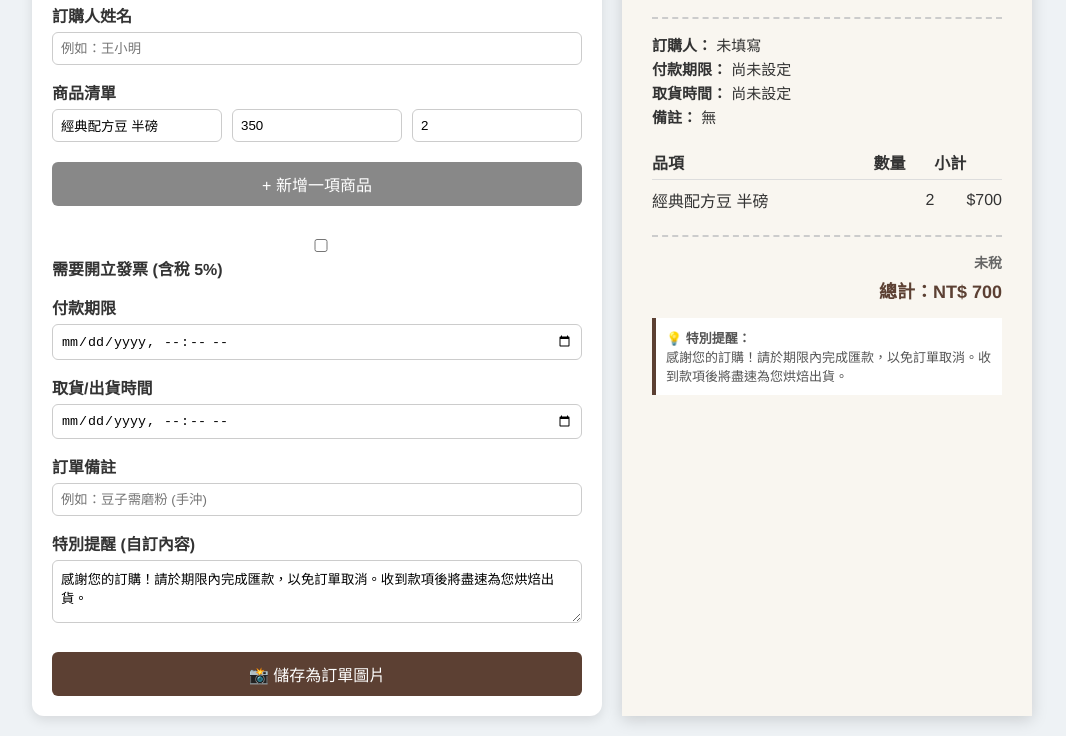
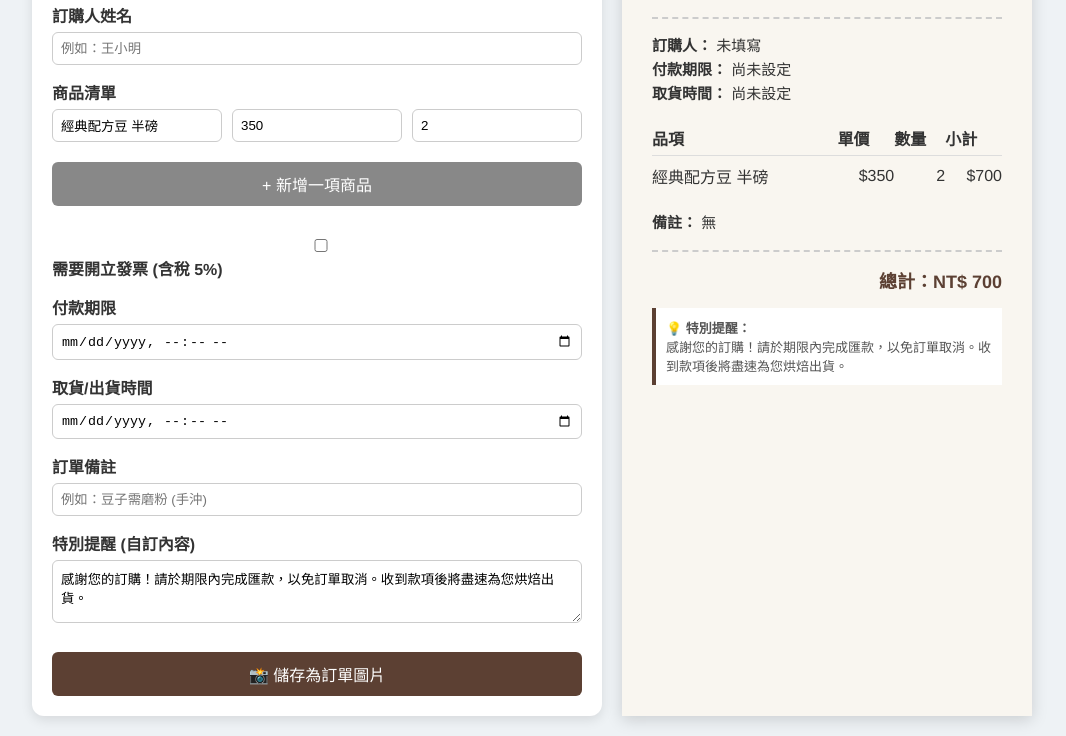
Before and after one commit to joan3488hif/cat-coffee-order, a plain HTML site: page index.html in a window 1280 px wide. Shown: the part 101-837 px from the top of the page, without its empty margins (108-1174 px from the left). Drawn offline with nearby package versions, Linux system fonts and the light colour scheme.

Commit message:
Update index.html

```diff
--- a/index.html
+++ b/index.html
@@ -133,14 +133,14 @@
     <div class="receipt-section">
       <strong>訂購人：</strong> <span id="prev-name">王小明</span><br>
       <strong>付款期限：</strong> <span id="prev-pay-time">尚未設定</span><br>
-      <strong>取貨時間：</strong> <span id="prev-pickup-time">尚未設定</span><br>
-      <strong>備註：</strong> <span id="prev-notes">無</span>
+      <strong>取貨時間：</strong> <span id="prev-pickup-time">尚未設定</span>
     </div>
 
     <table class="receipt-table">
       <thead>
         <tr>
           <th>品項</th>
+          <th class="text-right">單價</th>
           <th class="text-right">數量</th>
           <th class="text-right">小計</th>
         </tr>
@@ -149,8 +149,12 @@
         </tbody>
     </table>
 
+    <div class="receipt-section" style="margin-bottom: 15px;">
+      <strong>備註：</strong> <span id="prev-notes">無</span>
+    </div>
+
     <div class="total-section">
-      <div style="font-size: 14px; color: #666; margin-bottom: 5px;" id="prev-tax-info">未稅</div>
+      <div style="font-size: 14px; color: #666; margin-bottom: 5px; display: none;" id="prev-tax-info">含稅 (5%)</div>
       總計：NT$ <span id="prev-total">0</span>
     </div>
 
@@ -210,6 +214,7 @@
         itemsTbody.innerHTML += `
           <tr>
             <td>${name}</td>
+            <td class="text-right">$${price}</td>
             <td class="text-right">${qty}</td>
             <td class="text-right">$${itemTotal}</td>
           </tr>
@@ -219,12 +224,14 @@
 
     // 處理稅金
     const isTaxed = document.getElementById('input-tax').checked;
+    const taxInfoElement = document.getElementById('prev-tax-info');
     let finalTotal = subtotal;
+
     if(isTaxed) {
       finalTotal = Math.round(subtotal * 1.05);
-      document.getElementById('prev-tax-info').innerText = `含稅 (5%)`;
+      taxInfoElement.style.display = 'block'; // 含稅時顯示
     } else {
-      document.getElementById('prev-tax-info').innerText = `未稅`;
+      taxInfoElement.style.display = 'none'; // 未稅時隱藏
     }
 
     document.getElementById('prev-total').innerText = finalTotal.toLocaleString();
```
